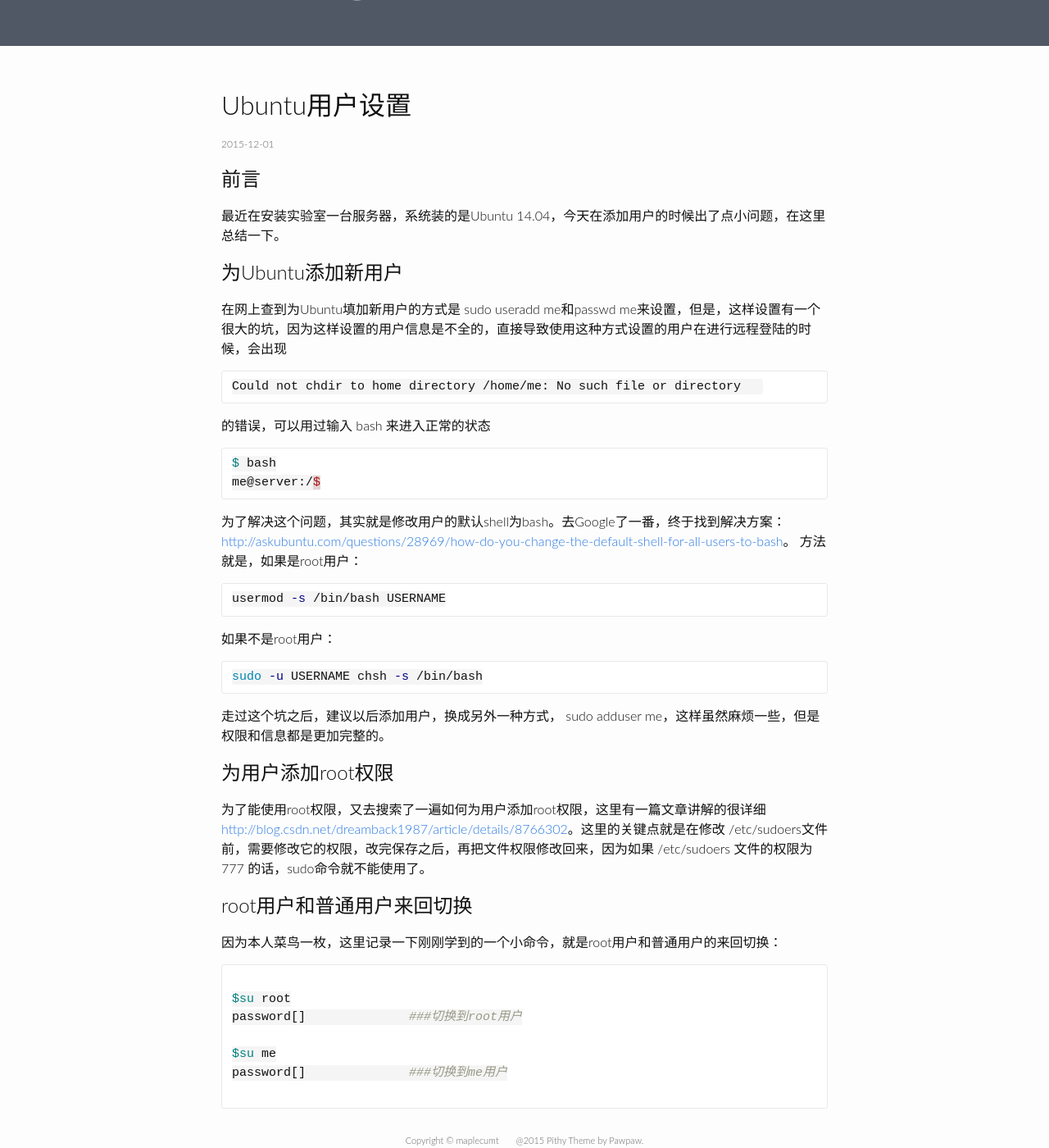
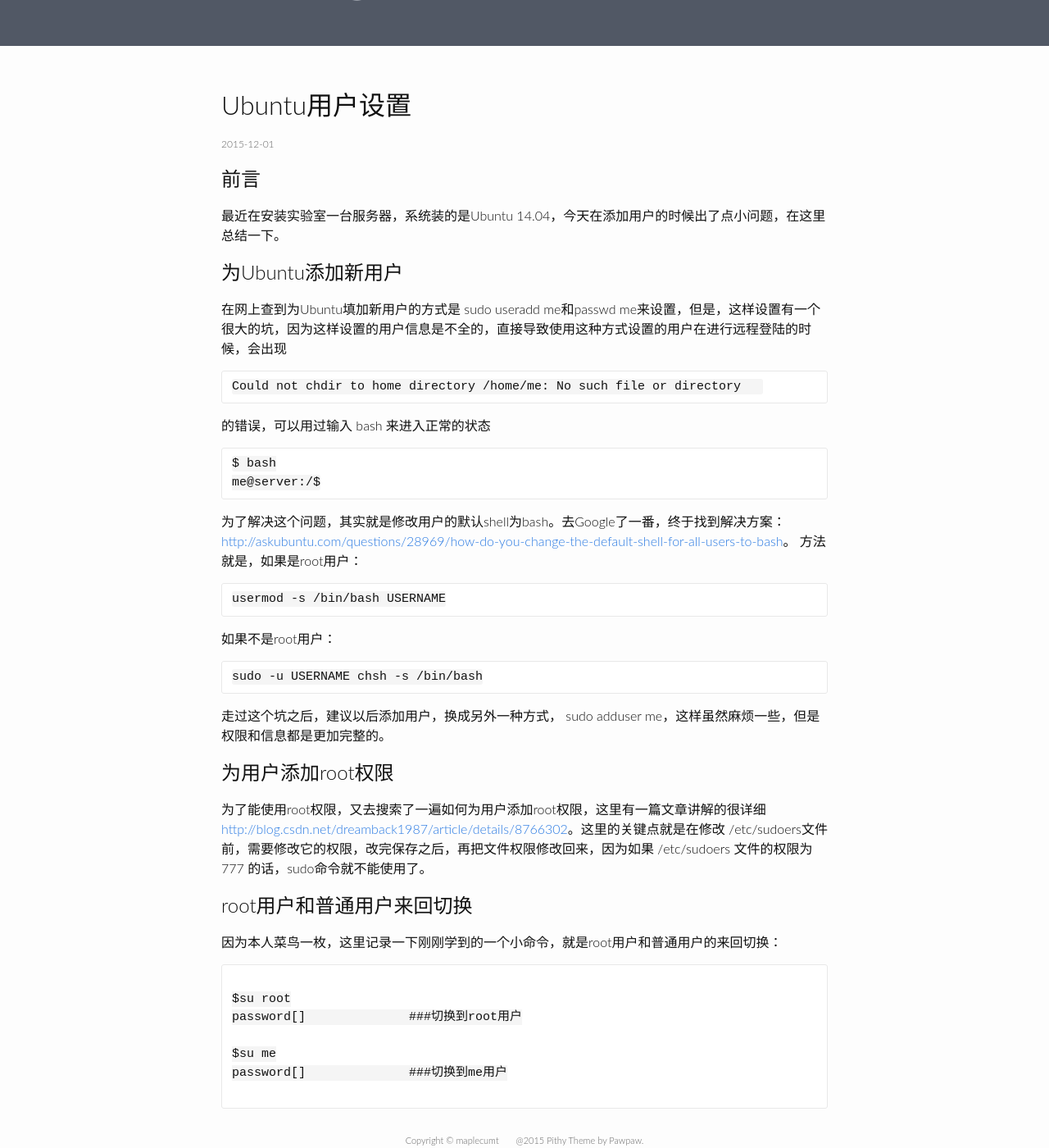
Before and after one commit to maple-yf/maplecumt, a Jekyll site: the page built from _posts/2015-12-01-Setting-Ubuntu-User.markdown, in a window 1280 px wide and 1400 px high, scrolled down 127 px. Shown: the whole window at 82% size. Built offline with Jekyll 4.4.1, drawn with Linux system fonts in a browser that asks for light colours; comment, search, counter and statistics services are not loaded.

Commit message:
no message

````diff
--- a/_posts/2015-12-01-Setting-Ubuntu-User.markdown
+++ b/_posts/2015-12-01-Setting-Ubuntu-User.markdown
@@ -10,13 +10,13 @@ categories: Web
 ## 为Ubuntu添加新用户 ##
 在网上查到为Ubuntu填加新用户的方式是 sudo useradd me和passwd me来设置，但是，这样设置有一个很大的坑，因为这样设置的用户信息是不全的，直接导致使用这种方式设置的用户在进行远程登陆的时候，会出现
 
-```shell
+```
 Could not chdir to home directory /home/me: No such file or directory
 ```
 
 的错误，可以用过输入 bash 来进入正常的状态
 
-```shell
+```
 $ bash
 me@server:/$
 ```
@@ -25,13 +25,13 @@ me@server:/$
 [http://askubuntu.com/questions/28969/how-do-you-change-the-default-shell-for-all-users-to-bash](http://askubuntu.com/questions/28969/how-do-you-change-the-default-shell-for-all-users-to-bash "点击这里查看（Jack O'Connor的答案）")。
 方法就是，如果是root用户：
 
-```shell
+```
 usermod -s /bin/bash USERNAME
 ```
 
 如果不是root用户：
 
-```shell
+```
 sudo -u USERNAME chsh -s /bin/bash
 ```
 
@@ -44,7 +44,7 @@ sudo -u USERNAME chsh -s /bin/bash
 因为本人菜鸟一枚，这里记录一下刚刚学到的一个小命令，就是root用户和普通用户的来回切换：
 
 
-```shell
+```
 
 $su root
 password[]		###切换到root用户
````
